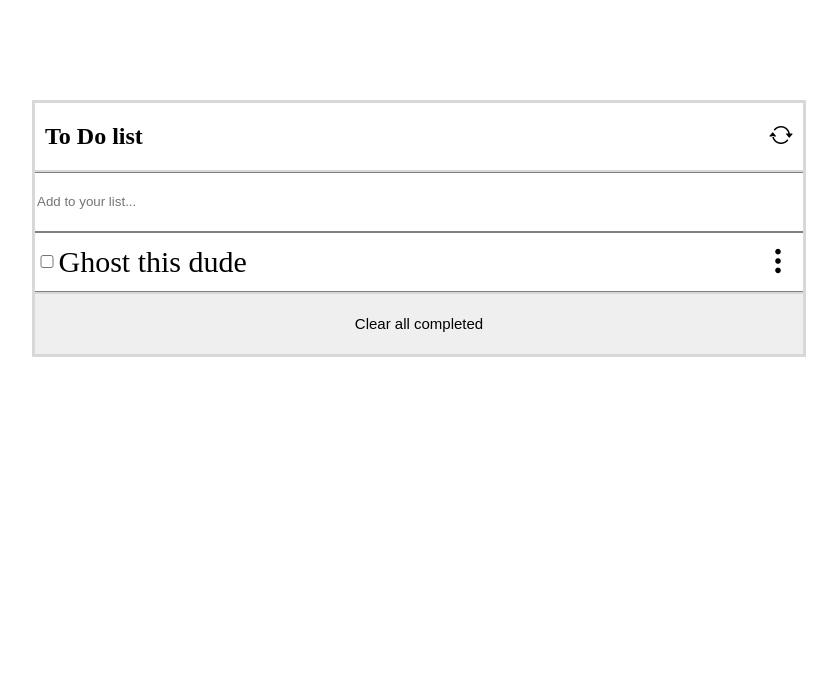
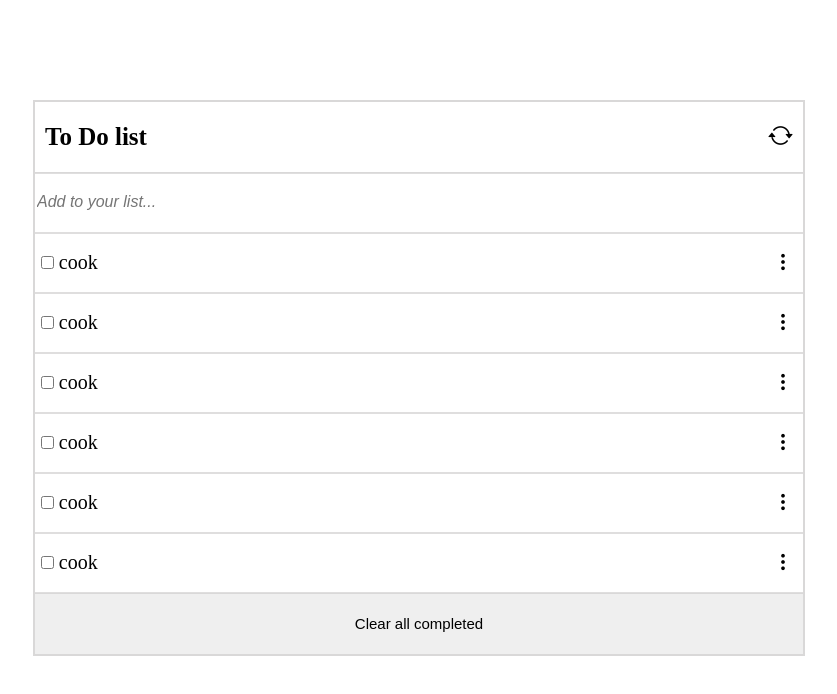
Before and after one commit to theBwoyProgrammer/To-Do-List, a website built with webpack: page src/index.html in a window 1280 px wide. Shown: the whole page, without its empty margins (221-1058 px from the left). Built offline with nearby package versions, Linux system fonts and the light colour scheme.

Commit message:
commit on added

```diff
--- a/src/index.css
+++ b/src/index.css
@@ -3,7 +3,7 @@ body {
     margin: 0;
 }
 
-.booklist {
+.list-items {
     list-style: none;
     width: 100%;
     padding: 0;
@@ -17,7 +17,7 @@ body {
     justify-content: center;
     align-items: center;
     width: 60%;
-    border: 3px solid rgb(217, 216, 216);
+    border: 2px solid rgb(217, 216, 216);
     margin: auto;
 }
 
@@ -25,6 +25,7 @@ body {
     display: flex;
     justify-content: space-between;
     align-items: center;
+    font-size: 25px;
     width: 100%;
     padding: 0 10px;
     box-sizing: border-box;
@@ -36,7 +37,7 @@ body {
 
 form {
     width: 100%;
-    border: 2px solid rgb(217, 216, 216);
+    border: 1px solid rgb(217, 216, 216);
 }
 
 .chromeless-input {
@@ -44,9 +45,14 @@ form {
     width: 100%;
     border-left: none;
     border-right: none;
-    border-bottom: 1px solid gray;
-    border-top: 1px solid gray;
+    border-bottom: 1px solid rgb(223, 222, 222);
+    border-top: 1px solid rgb(223, 222, 222);
     box-sizing: border-box;
+}
+
+::placeholder {
+font-style: italic;
+font-size: 16px;
 }
 
 .list {
@@ -54,14 +60,14 @@ form {
     width: 100%;
     border-left: none;
     border-right: none;
-    border-bottom: 1px solid gray;
-    border-top: 1px solid gray;
+    border-bottom: 1px solid rgb(223, 222, 222);
+    border-top: 1px solid rgb(223, 222, 222);
     box-sizing: border-box;
     padding: 0;
     margin: 0;
     display: grid;
     grid-template-columns: 1fr 30fr 1fr;
-    font-size: 30px;
+    font-size: 20px;
     align-items: center;
 }
 
--- a/src/index.html
+++ b/src/index.html
@@ -12,9 +12,8 @@
     <h1 class="demo">To Do list<i class="bi bi-arrow-repeat"></i></h1>
     <form action="">
         <input id="new-item" class="chromeless-input" placeholder="Add to your list..." type="text">
-        <ul class="booklist">
-            <li class="list"><input type="checkbox"><span contenteditable="true">Ghost this dude</span><i class="bi bi-three-dots-vertical" id="three-dots"></i></li>
-        </ul>
+        <ul class="list-items">
+            </ul>
         </form>
         <button type="button" class="link-button">Clear all completed</button>
     </section>
--- a/src/index.js
+++ b/src/index.js
@@ -1,5 +1,56 @@
 import './index.css';
 
-let wussghostman = document.querySelector('h1');
-wussghostman.classList.add('h1');
-console.log('wuss wuss')
+const list = [
+{
+    description: 'cook',
+    completed: false,
+    index: 0,
+},
+{
+    description: 'cook',
+    completed: false,
+    index: 0,
+},
+{
+    description: 'cook',
+    completed: false,
+    index: 0,
+},
+{
+    description: 'cook',
+    completed: false,
+    index: 0,
+},
+{
+    description: 'cook',
+    completed: false,
+    index: 0,
+},
+{
+    description: 'cook',
+    completed: false,
+    index: 0,
+},
+];
+
+const unorderedList = document.querySelector('.list-items');
+
+for(let i = 0; i<list.length; i+=1){
+const listMom = document.createElement('li');
+listMom.setAttribute('class', 'list');
+
+const input = document.createElement('input');
+input.setAttribute('contenteditable', false);
+input.setAttribute('type', 'checkbox');
+
+const span = document.createElement('span');
+span.setAttribute('contenteditable', true);
+
+const icon = document.createElement('i');
+icon.setAttribute('class', 'bi bi-three-dots-vertical');
+icon.setAttribute('id', 'three-dots');
+
+span.textContent += list[i].description;
+listMom.append(input, span, icon);
+unorderedList.append(listMom);
+}
```
Also changed, not shown: dist/index.html, dist/main.bundle.js.
